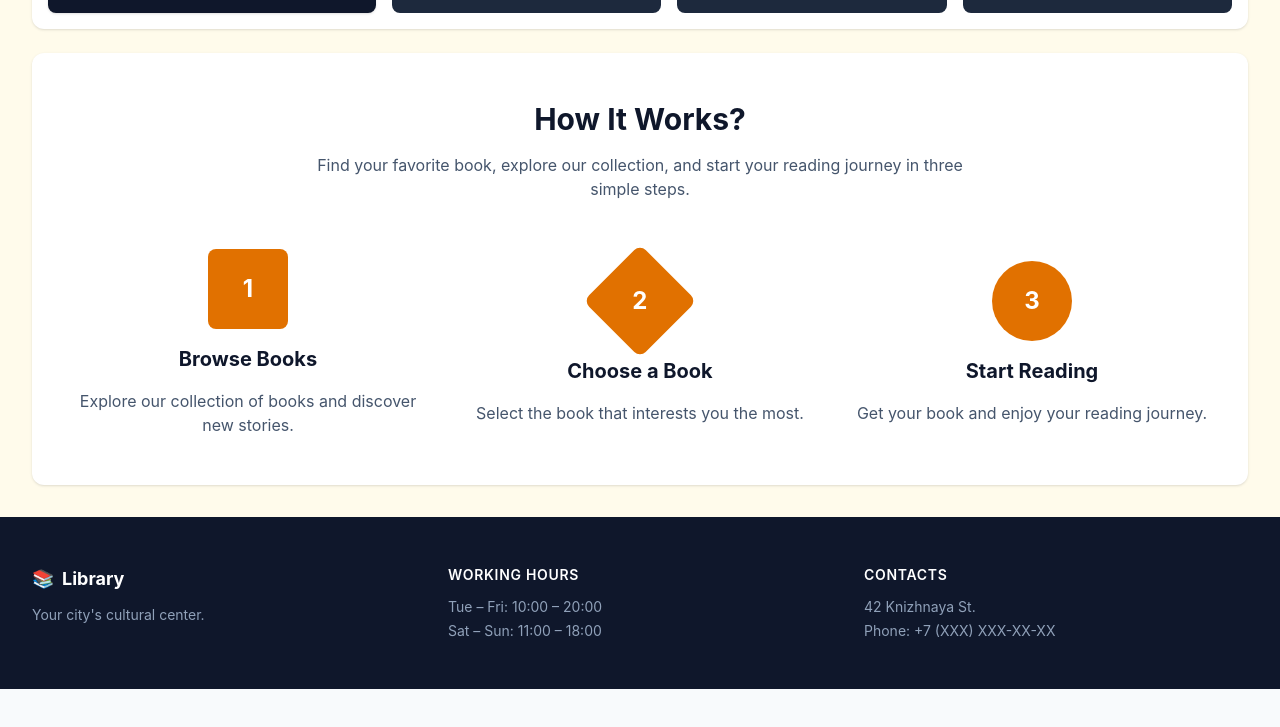
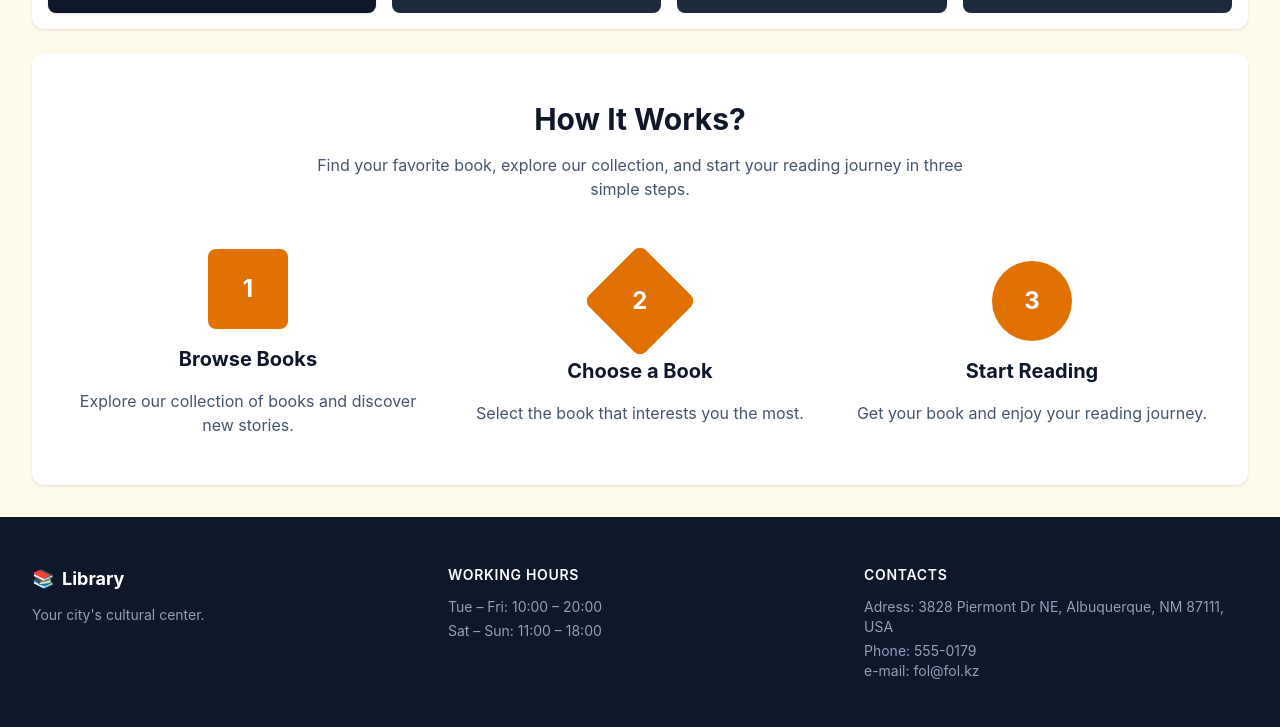
Before and after one commit to flizy0/web-technologies-project, a website: page catalog.html in a window 1280 px wide. Shown: the part 603-1330 px from the top of the page. Before the commit the page ends 1292 px from the top, so only its background shows below. Drawn offline with Linux system fonts and the light colour scheme.

Commit message:
ne za chto tozhe

```diff
--- a/catalog.html
+++ b/catalog.html
@@ -467,8 +467,10 @@
             </div>
             <div>
                 <h4 class="text-white font-semibold mb-2 md:mb-3 text-xs md:text-sm uppercase tracking-wider">Contacts</h4>
-                <p class="text-xs md:text-sm mb-1">42 Knizhnaya St.</p>
-                <p class="text-xs md:text-sm">Phone: +7 (XXX) XXX-XX-XX</p>
+                <p class="text-xs md:text-sm mb-1">Adress: 3828 Piermont Dr NE,
+                        Albuquerque, NM 87111, USA</p>
+                <p class="text-xs md:text-sm">Phone: 555-0179</p>
+                <p class="text-xs md:text-sm">e-mail: fol@fol.kz</p>
             </div>
         </div>
     </footer>
```
Also changed, not shown: basket.html (+4 -2 lines), contacts.html (+4 -2 lines).
